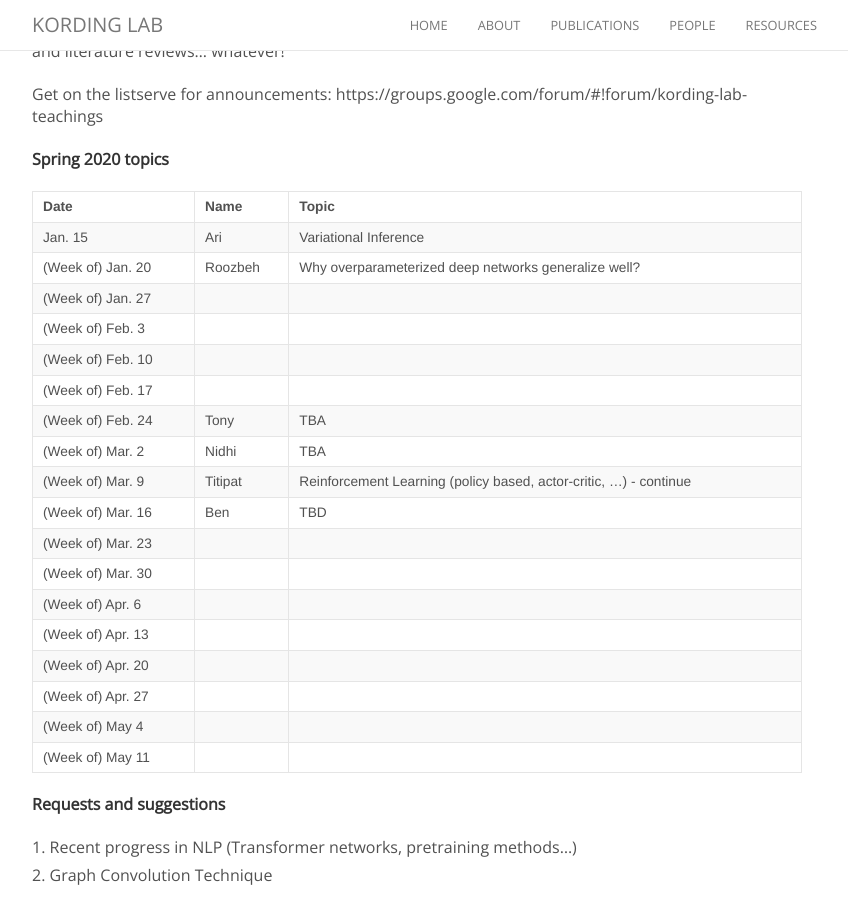
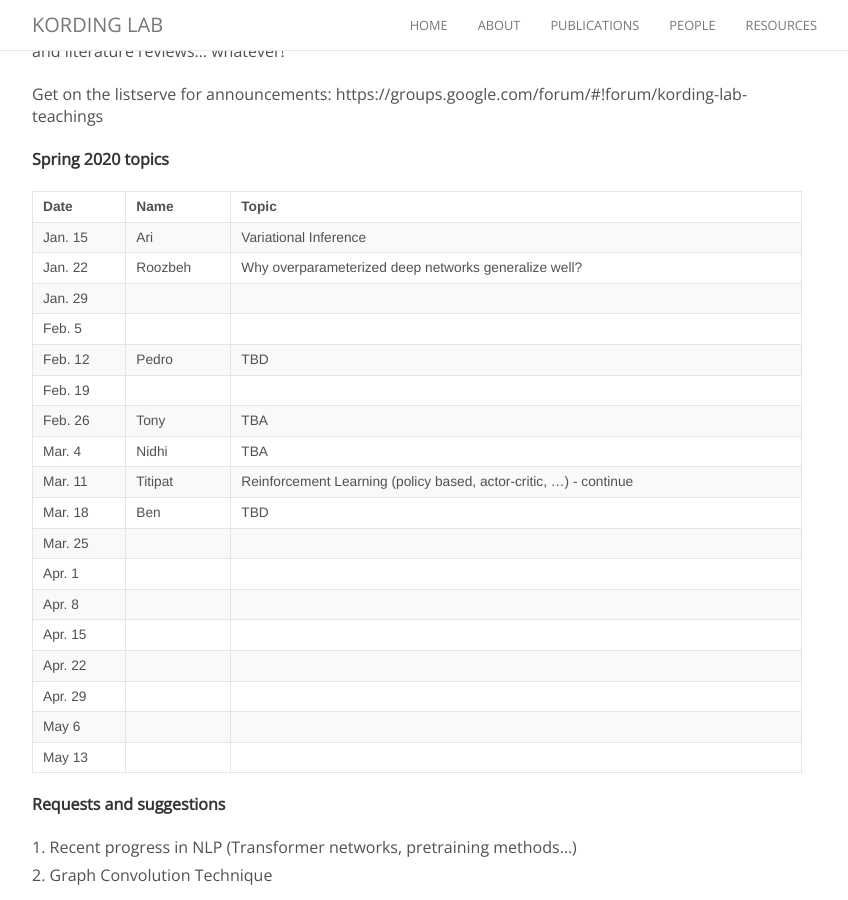
Before and after one commit to KordingLab/KordingLab.github.io, a Jekyll site: the page built from _posts/2018-08-29-upcoming-lab-teaching.md, in a window 1280 px wide and 900 px high, scrolled down 300 px. Shown: the whole window, without its empty margins (223-1071 px from the left). Built offline with Jekyll 4.4.1, drawn with Linux system fonts in a browser that asks for light colours; nearby versions of some CDN libraries; comment, search, counter and statistics services are not loaded.

Commit message:
Update 2018-08-29-upcoming-lab-teaching.md

```diff
--- a/_posts/2018-08-29-upcoming-lab-teaching.md
+++ b/_posts/2018-08-29-upcoming-lab-teaching.md
@@ -19,23 +19,23 @@ Get on the listserve for announcements: https://groups.google.com/forum/#!forum/
 | Date | Name | Topic |
 |------|------|-------|
 | Jan. 15 | Ari | Variational Inference |
-| (Week of) Jan. 20 | Roozbeh | Why overparameterized deep networks generalize well? |
-| (Week of) Jan. 27 | | |
-| (Week of) Feb. 3 | | |
-| (Week of) Feb. 10 | | |
-| (Week of) Feb. 17 | | |
-| (Week of) Feb. 24 | Tony | TBA |
-| (Week of) Mar. 2 | Nidhi | TBA |
-| (Week of) Mar. 9 | Titipat | Reinforcement Learning (policy based, actor-critic, ...) - continue |
-| (Week of) Mar. 16 | Ben | TBD |
-| (Week of) Mar. 23 | | |
-| (Week of) Mar. 30 | | |
-| (Week of) Apr. 6 | | |
-| (Week of) Apr. 13 | | |
-| (Week of) Apr. 20 | | |
-| (Week of) Apr. 27 | | |
-| (Week of) May 4 | | |
-| (Week of) May 11 | | |
+| Jan. 22 | Roozbeh | Why overparameterized deep networks generalize well? |
+| Jan. 29 | | |
+| Feb. 5 | | |
+| Feb. 12 | Pedro | TBD |
+| Feb. 19 | | |
+| Feb. 26 | Tony | TBA |
+| Mar. 4 | Nidhi | TBA |
+| Mar. 11 | Titipat | Reinforcement Learning (policy based, actor-critic, ...) - continue |
+| Mar. 18 | Ben | TBD |
+| Mar. 25 | | |
+| Apr. 1 | | |
+| Apr. 8 | | |
+| Apr. 15 | | |
+| Apr. 22 | | |
+| Apr. 29 | | |
+| May 6 | | |
+| May 13 | | |
 
 
 
```
